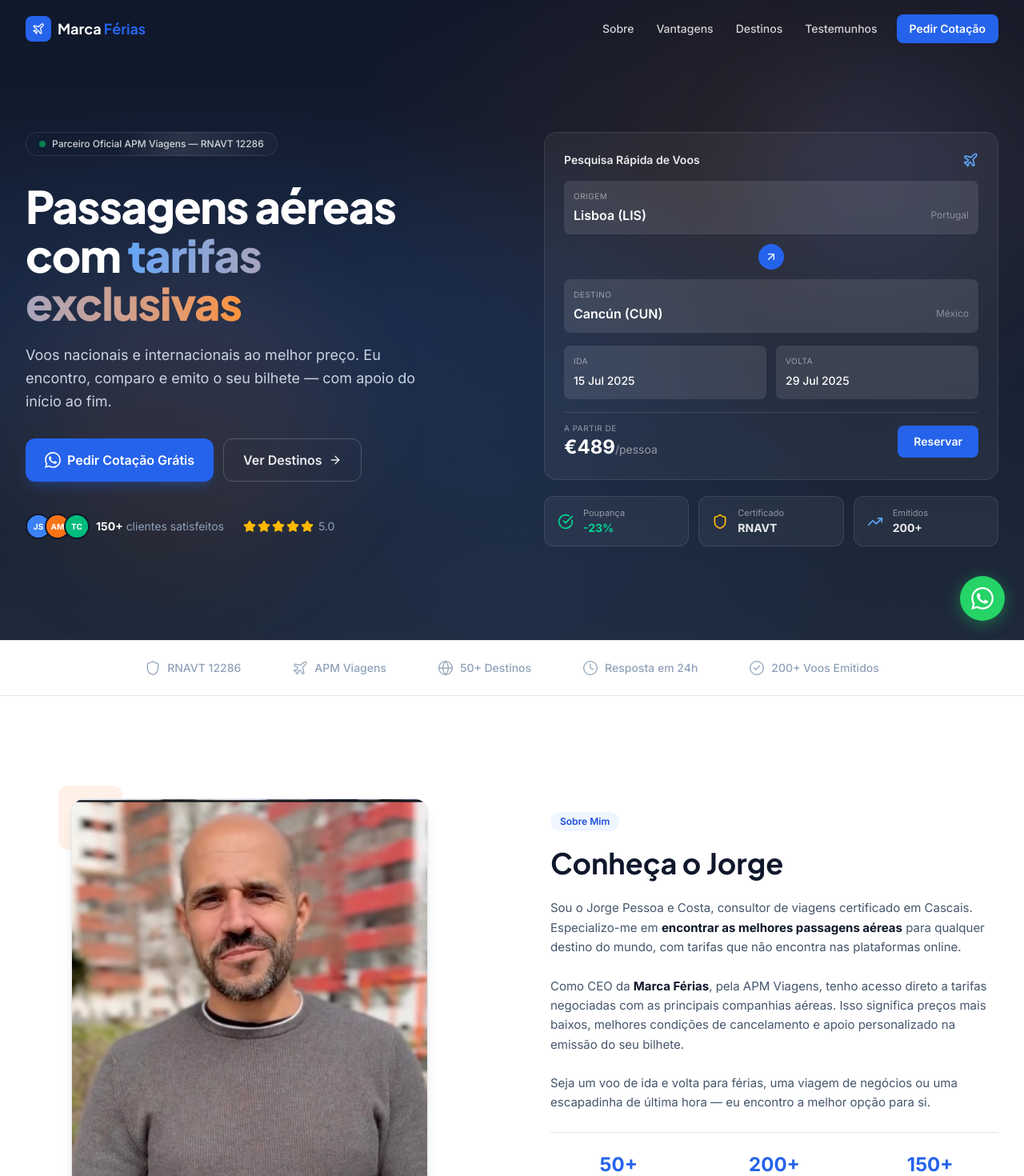
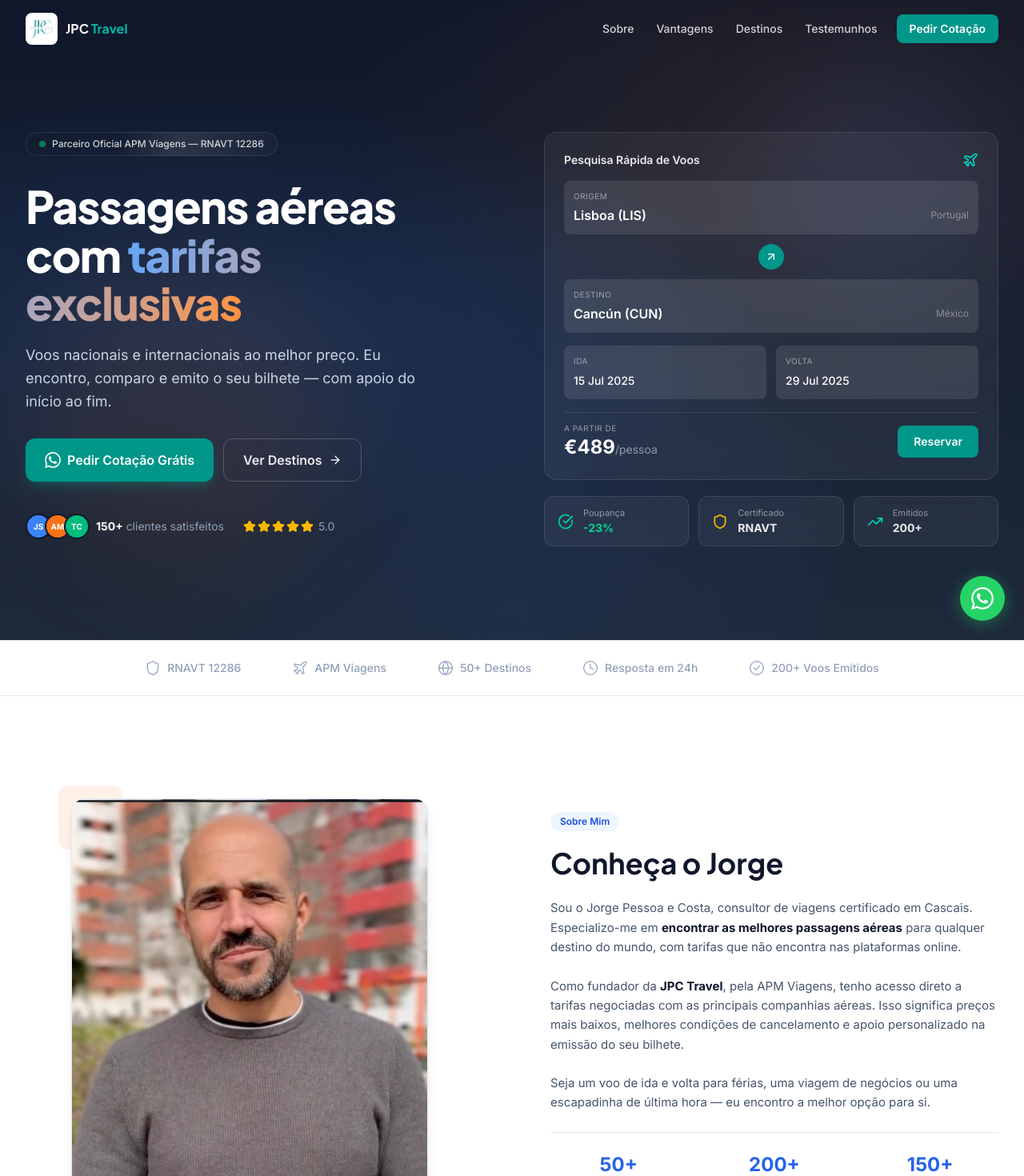
Before and after one commit to leo-schlanger/jorgecostatravel, a React (Vite) app: page / in a window 1280 px wide. Shown: the top 1470 px of the page at 80% size. Built offline with nearby package versions, Linux system fonts and the light colour scheme.

Commit message:
rebrand: replace Marca Férias with JPC Travel, use real logo, teal accent color

```diff
--- a/index.html
+++ b/index.html
@@ -6,19 +6,19 @@
     <meta name="viewport" content="width=device-width, initial-scale=1.0" />
     <meta name="description" content="Passagens aéreas com tarifas exclusivas. Jorge Pessoa e Costa, consultor certificado APM Viagens." />
     <meta name="theme-color" content="#0f172a" />
-    <meta property="og:title" content="Marca Férias | Passagens Aéreas ao Melhor Preço" />
+    <meta property="og:title" content="JPC Travel | Passagens Aéreas ao Melhor Preço" />
     <meta property="og:description" content="Voos nacionais e internacionais com tarifas exclusivas. Consultor certificado RNAVT." />
     <meta property="og:type" content="website" />
     <meta property="og:locale" content="pt_PT" />
     <link rel="preconnect" href="https://fonts.googleapis.com" />
     <link rel="preconnect" href="https://fonts.gstatic.com" crossorigin />
     <link href="https://fonts.googleapis.com/css2?family=Inter:wght@400;500;600;700;800&family=Plus+Jakarta+Sans:wght@600;700;800&display=swap" rel="stylesheet" />
-    <title>Marca Férias | Jorge Costa Travel — Passagens Aéreas</title>
+    <title>Jorge Pessoa e Costa Travel — Passagens Aéreas ao Melhor Preço</title>
     <script type="application/ld+json">
     {
       "@context": "https://schema.org",
       "@type": "TravelAgency",
-      "name": "Marca Férias - Jorge Pessoa e Costa",
+      "name": "Jorge Pessoa e Costa Travel",
       "telephone": "+351931362788",
       "address": { "@type": "PostalAddress", "addressLocality": "Cascais", "addressCountry": "PT" },
       "sameAs": ["https://www.instagram.com/jorgepessoacostatravel/"]
--- a/src/components/About.tsx
+++ b/src/components/About.tsx
@@ -42,7 +42,7 @@ export default function About() {
               Especializo-me em <strong className="text-slate-900">encontrar as melhores passagens aéreas</strong> para qualquer destino do mundo, com tarifas que não encontra nas plataformas online.
             </p>
             <p className="text-slate-600 leading-relaxed text-[15px]">
-              Como CEO da <strong className="text-slate-900">Marca Férias</strong>, pela APM Viagens, tenho acesso direto a tarifas negociadas com as principais companhias aéreas. Isso significa preços mais baixos, melhores condições de cancelamento e apoio personalizado na emissão do seu bilhete.
+              Como fundador da <strong className="text-slate-900">JPC Travel</strong>, pela APM Viagens, tenho acesso direto a tarifas negociadas com as principais companhias aéreas. Isso significa preços mais baixos, melhores condições de cancelamento e apoio personalizado na emissão do seu bilhete.
             </p>
             <p className="text-slate-600 leading-relaxed text-[15px]">
               Seja um voo de ida e volta para férias, uma viagem de negócios ou uma escapadinha de última hora — eu encontro a melhor opção para si.
--- a/src/components/Contact.tsx
+++ b/src/components/Contact.tsx
@@ -34,7 +34,7 @@ export default function Contact() {
               <h3 className="font-display text-xl font-bold text-slate-900 mb-6">Pedir cotação de voo</h3>
               <form action="https://formsubmit.co/YOUR_EMAIL_HERE" method="POST" className="space-y-4">
                 {/* SUBSTITUIR: Trocar YOUR_EMAIL_HERE pelo email real */}
-                <input type="hidden" name="_subject" value="Nova cotação — Site Marca Férias" />
+                <input type="hidden" name="_subject" value="Nova cotação — JPC Travel" />
                 <input type="hidden" name="_captcha" value="false" />
                 <input type="hidden" name="_template" value="table" />
                 <input type="text" name="_honey" style={{ display: "none" }} />
@@ -60,7 +60,7 @@ export default function Contact() {
                   <label htmlFor="notes" className="block text-sm font-medium text-slate-700 mb-1.5">Notas</label>
                   <textarea id="notes" name="notas" rows={3} placeholder="Preferência de horário, companhia aérea, classe..." className="w-full px-4 py-2.5 bg-slate-50 border border-slate-200 rounded-lg text-sm focus:outline-none focus:ring-2 focus:ring-brand-500/20 focus:border-brand-500 transition-all resize-none" />
                 </div>
-                <button type="submit" className="w-full inline-flex items-center justify-center gap-2 px-6 py-3 bg-brand-600 hover:bg-brand-700 text-white font-semibold rounded-lg transition-all shadow-sm hover:shadow-md">
+                <button type="submit" className="w-full inline-flex items-center justify-center gap-2 px-6 py-3 bg-teal-600 hover:bg-teal-700 text-white font-semibold rounded-lg transition-all shadow-sm hover:shadow-md">
                   <Send className="w-4 h-4" /> Pedir Cotação
                 </button>
               </form>
--- a/src/components/Footer.tsx
+++ b/src/components/Footer.tsx
@@ -1,4 +1,4 @@
-import { Plane, Phone, Shield } from "lucide-react"
+import { Phone, Shield } from "lucide-react"
 import { INSTAGRAM_URL, WHATSAPP_URL, PHONE } from "../lib/utils"
 
 export default function Footer() {
@@ -7,30 +7,28 @@ export default function Footer() {
       <div className="max-w-7xl mx-auto px-4 sm:px-6 lg:px-8 py-12">
         <div className="flex flex-col md:flex-row items-start md:items-center justify-between gap-6 pb-8 border-b border-white/10">
           <div>
-            <div className="flex items-center gap-2 mb-2">
-              <div className="w-7 h-7 rounded-lg bg-brand-600 flex items-center justify-center">
-                <Plane className="w-3.5 h-3.5 text-white" />
-              </div>
-              <span className="font-display font-bold text-lg text-white">Marca <span className="text-brand-400">Férias</span></span>
+            <div className="flex items-center gap-3 mb-2">
+              <img src="/logo.jpg" alt="JPC Travel" className="h-10 w-10 rounded-lg object-cover" />
+              <span className="font-display font-bold text-lg text-white">JPC <span className="text-teal-400">Travel</span></span>
             </div>
             <p className="text-sm text-white/40">Jorge Pessoa e Costa — Consultor de Viagens</p>
           </div>
 
           <div className="flex items-center gap-3">
-            {[
-              { href: INSTAGRAM_URL, icon: () => <svg className="w-4 h-4" viewBox="0 0 24 24" fill="none" stroke="currentColor" strokeWidth="2" strokeLinecap="round" strokeLinejoin="round"><rect x="2" y="2" width="20" height="20" rx="5" ry="5"/><path d="M16 11.37A4 4 0 1 1 12.63 8 4 4 0 0 1 16 11.37z"/><line x1="17.5" y1="6.5" x2="17.51" y2="6.5"/></svg>, label: "Instagram" },
-              { href: WHATSAPP_URL, icon: () => <WhatsAppSmall />, label: "WhatsApp" },
-              { href: `tel:${PHONE}`, icon: Phone, label: "Telefone" },
-            ].map(({ href, icon: Icon, label }) => (
-              <a key={label} href={href} target="_blank" rel="noopener noreferrer" className="w-9 h-9 rounded-lg bg-white/5 hover:bg-white/10 flex items-center justify-center transition-colors" aria-label={label}>
-                <Icon className="w-4 h-4" />
-              </a>
-            ))}
+            <SocialLink href={INSTAGRAM_URL} label="Instagram">
+              <svg className="w-4 h-4" viewBox="0 0 24 24" fill="none" stroke="currentColor" strokeWidth="2" strokeLinecap="round" strokeLinejoin="round"><rect x="2" y="2" width="20" height="20" rx="5" ry="5"/><path d="M16 11.37A4 4 0 1 1 12.63 8 4 4 0 0 1 16 11.37z"/><line x1="17.5" y1="6.5" x2="17.51" y2="6.5"/></svg>
+            </SocialLink>
+            <SocialLink href={WHATSAPP_URL} label="WhatsApp">
+              <svg className="w-4 h-4" viewBox="0 0 24 24" fill="currentColor"><path d="M17.472 14.382c-.297-.149-1.758-.867-2.03-.967-.273-.099-.471-.148-.67.15-.197.297-.767.966-.94 1.164-.173.199-.347.223-.644.075-.297-.15-1.255-.463-2.39-1.475-.883-.788-1.48-1.761-1.653-2.059-.173-.297-.018-.458.13-.606.134-.133.298-.347.446-.52.149-.174.198-.298.298-.497.099-.198.05-.371-.025-.52-.075-.149-.669-1.612-.916-2.207-.242-.579-.487-.5-.669-.51-.173-.008-.371-.01-.57-.01-.198 0-.52.074-.792.372-.272.297-1.04 1.016-1.04 2.479 0 1.462 1.065 2.875 1.213 3.074.149.198 2.096 3.2 5.077 4.487.709.306 1.262.489 1.694.625.712.227 1.36.195 1.871.118.571-.085 1.758-.719 2.006-1.413.248-.694.248-1.289.173-1.413-.074-.124-.272-.198-.57-.347m-5.421 7.403h-.004a9.87 9.87 0 01-5.031-1.378l-.361-.214-3.741.982.998-3.648-.235-.374a9.86 9.86 0 01-1.51-5.26c.001-5.45 4.436-9.884 9.888-9.884 2.64 0 5.122 1.03 6.988 2.898a9.825 9.825 0 012.893 6.994c-.003 5.45-4.437 9.884-9.885 9.884m8.413-18.297A11.815 11.815 0 0012.05 0C5.495 0 .16 5.335.157 11.892c0 2.096.547 4.142 1.588 5.945L.057 24l6.305-1.654a11.882 11.882 0 005.683 1.448h.005c6.554 0 11.89-5.335 11.893-11.893a11.821 11.821 0 00-3.48-8.413z" /></svg>
+            </SocialLink>
+            <SocialLink href={`tel:${PHONE}`} label="Telefone">
+              <Phone className="w-4 h-4" />
+            </SocialLink>
           </div>
         </div>
 
         <div className="flex flex-col sm:flex-row items-start sm:items-center justify-between gap-4 pt-8 text-xs text-white/30">
-          <span>&copy; 2025 Marca Férias — Jorge Pessoa e Costa. Todos os direitos reservados.</span>
+          <span>&copy; 2025 Jorge Pessoa e Costa Travel. Todos os direitos reservados.</span>
           <div className="flex items-center gap-2 px-3 py-1.5 bg-white/5 rounded-lg">
             <Shield className="w-3.5 h-3.5" /> RNAVT 12286 — APM Viagens
           </div>
@@ -40,6 +38,10 @@ export default function Footer() {
   )
 }
 
-function WhatsAppSmall() {
-  return <svg className="w-4 h-4" viewBox="0 0 24 24" fill="currentColor"><path d="M17.472 14.382c-.297-.149-1.758-.867-2.03-.967-.273-.099-.471-.148-.67.15-.197.297-.767.966-.94 1.164-.173.199-.347.223-.644.075-.297-.15-1.255-.463-2.39-1.475-.883-.788-1.48-1.761-1.653-2.059-.173-.297-.018-.458.13-.606.134-.133.298-.347.446-.52.149-.174.198-.298.298-.497.099-.198.05-.371-.025-.52-.075-.149-.669-1.612-.916-2.207-.242-.579-.487-.5-.669-.51-.173-.008-.371-.01-.57-.01-.198 0-.52.074-.792.372-.272.297-1.04 1.016-1.04 2.479 0 1.462 1.065 2.875 1.213 3.074.149.198 2.096 3.2 5.077 4.487.709.306 1.262.489 1.694.625.712.227 1.36.195 1.871.118.571-.085 1.758-.719 2.006-1.413.248-.694.248-1.289.173-1.413-.074-.124-.272-.198-.57-.347m-5.421 7.403h-.004a9.87 9.87 0 01-5.031-1.378l-.361-.214-3.741.982.998-3.648-.235-.374a9.86 9.86 0 01-1.51-5.26c.001-5.45 4.436-9.884 9.888-9.884 2.64 0 5.122 1.03 6.988 2.898a9.825 9.825 0 012.893 6.994c-.003 5.45-4.437 9.884-9.885 9.884m8.413-18.297A11.815 11.815 0 0012.05 0C5.495 0 .16 5.335.157 11.892c0 2.096.547 4.142 1.588 5.945L.057 24l6.305-1.654a11.882 11.882 0 005.683 1.448h.005c6.554 0 11.89-5.335 11.893-11.893a11.821 11.821 0 00-3.48-8.413z" /></svg>
+function SocialLink({ href, label, children }: { href: string; label: string; children: React.ReactNode }) {
+  return (
+    <a href={href} target="_blank" rel="noopener noreferrer" className="w-9 h-9 rounded-lg bg-white/5 hover:bg-white/10 flex items-center justify-center transition-colors" aria-label={label}>
+      {children}
+    </a>
+  )
 }
--- a/src/components/Hero.tsx
+++ b/src/components/Hero.tsx
@@ -1,4 +1,4 @@
-import { Plane, ArrowRight, Star, ArrowUpRight, CheckCircle, Shield, TrendingUp } from "lucide-react"
+import { ArrowRight, Star, ArrowUpRight, CheckCircle, Shield, TrendingUp, Plane } from "lucide-react"
 import { WHATSAPP_MSG } from "../lib/utils"
 
 export default function Hero() {
@@ -30,7 +30,7 @@ export default function Hero() {
             </div>
 
             <div className="flex flex-col sm:flex-row gap-3">
-              <a href={WHATSAPP_MSG("Olá Jorge! Gostaria de uma cotação de voo.")} target="_blank" rel="noopener noreferrer" className="inline-flex items-center justify-center gap-2 px-6 py-3.5 bg-brand-600 hover:bg-brand-700 text-white font-semibold rounded-xl transition-all shadow-lg shadow-brand-600/25 hover:shadow-brand-600/40 hover:-translate-y-0.5">
+              <a href={WHATSAPP_MSG("Olá Jorge! Gostaria de uma cotação de voo.")} target="_blank" rel="noopener noreferrer" className="inline-flex items-center justify-center gap-2 px-6 py-3.5 bg-teal-600 hover:bg-teal-700 text-white font-semibold rounded-xl transition-all shadow-lg shadow-teal-600/25 hover:shadow-teal-600/40 hover:-translate-y-0.5">
                 <WhatsAppIcon />
                 Pedir Cotação Grátis
               </a>
@@ -63,7 +63,7 @@ export default function Hero() {
             <div className="glass rounded-2xl p-6 space-y-4">
               <div className="flex items-center justify-between">
                 <span className="text-sm font-semibold text-white/90">Pesquisa Rápida de Voos</span>
-                <Plane className="w-5 h-5 text-brand-400" />
+                <Plane className="w-5 h-5 text-teal-400" />
               </div>
 
               <div className="space-y-3">
@@ -76,7 +76,7 @@ export default function Hero() {
                 </div>
 
                 <div className="flex items-center justify-center">
-                  <div className="w-8 h-8 rounded-full bg-brand-600 flex items-center justify-center">
+                  <div className="w-8 h-8 rounded-full bg-teal-600 flex items-center justify-center">
                     <ArrowUpRight className="w-4 h-4 text-white" />
                   </div>
                 </div>
@@ -106,7 +106,7 @@ export default function Hero() {
                   <div className="text-[10px] uppercase tracking-wider text-white/50">A partir de</div>
                   <div className="text-2xl font-bold text-white">€489<span className="text-sm font-normal text-white/50">/pessoa</span></div>
                 </div>
-                <a href={WHATSAPP_MSG("Olá Jorge! Vi o voo Lisboa-Cancún e gostaria de mais informações.")} target="_blank" rel="noopener noreferrer" className="px-5 py-2.5 bg-brand-600 hover:bg-brand-700 text-white text-sm font-semibold rounded-lg transition-colors">
+                <a href={WHATSAPP_MSG("Olá Jorge! Vi o voo Lisboa-Cancún e gostaria de mais informações.")} target="_blank" rel="noopener noreferrer" className="px-5 py-2.5 bg-teal-600 hover:bg-teal-700 text-white text-sm font-semibold rounded-lg transition-colors">
                   Reservar
                 </a>
               </div>
@@ -129,7 +129,7 @@ export default function Hero() {
                 </div>
               </div>
               <div className="glass rounded-xl px-4 py-3 flex items-center gap-3">
-                <TrendingUp className="w-5 h-5 text-brand-400 flex-shrink-0" />
+                <TrendingUp className="w-5 h-5 text-teal-400 flex-shrink-0" />
                 <div>
                   <div className="text-[11px] text-white/50">Emitidos</div>
                   <div className="text-sm font-bold text-white/90">200+</div>
--- a/src/components/HowItWorks.tsx
+++ b/src/components/HowItWorks.tsx
@@ -32,7 +32,7 @@ function Step({ n, title, desc }: { n: string; title: string; desc: string }) {
   const ref = useReveal()
   return (
     <div ref={ref} className="reveal-el text-center">
-      <div className="w-14 h-14 mx-auto mb-6 rounded-2xl bg-brand-600 text-white flex items-center justify-center font-display font-bold text-xl relative z-10 shadow-lg shadow-brand-600/20">{n}</div>
+      <div className="w-14 h-14 mx-auto mb-6 rounded-2xl bg-teal-600 text-white flex items-center justify-center font-display font-bold text-xl relative z-10 shadow-lg shadow-teal-600/20">{n}</div>
       <h3 className="text-lg font-bold text-slate-900 mb-2">{title}</h3>
       <p className="text-slate-500 text-sm leading-relaxed max-w-xs mx-auto">{desc}</p>
     </div>
--- a/src/components/Navbar.tsx
+++ b/src/components/Navbar.tsx
@@ -1,5 +1,5 @@
 import { useState } from "react"
-import { Plane, Menu, X } from "lucide-react"
+import { Menu, X } from "lucide-react"
 import { useScrollNav } from "../lib/hooks"
 
 export default function Navbar() {
@@ -7,18 +7,15 @@ export default function Navbar() {
   const [open, setOpen] = useState(false)
 
   const linkClass = scrolled || open ? "text-slate-600 hover:text-slate-900" : "text-white/80 hover:text-white"
-  const brandClass = scrolled || open ? "text-brand-950" : "text-white"
 
   return (
     <nav className={`fixed top-0 left-0 right-0 z-50 transition-all duration-300 ${scrolled || open ? "nav-glass" : ""}`}>
       <div className="max-w-7xl mx-auto px-4 sm:px-6 lg:px-8">
         <div className="flex items-center justify-between h-16 lg:h-[72px]">
-          <a href="#" className="flex items-center gap-2">
-            <div className="w-8 h-8 rounded-lg bg-brand-600 flex items-center justify-center">
-              <Plane className="w-4 h-4 text-white" />
-            </div>
-            <span className={`font-display font-bold text-lg transition-colors ${brandClass}`}>
-              Marca <span className="text-brand-600">Férias</span>
+          <a href="#" className="flex items-center gap-2.5">
+            <img src="/logo.jpg" alt="JPC Travel" className="h-10 w-10 rounded-lg object-cover" />
+            <span className={`font-display font-bold text-base transition-colors ${scrolled || open ? "text-brand-950" : "text-white"}`}>
+              JPC <span className="text-teal-500">Travel</span>
             </span>
           </a>
 
@@ -33,7 +30,7 @@ export default function Navbar() {
                 {label}
               </a>
             ))}
-            <a href="#contacto" className="ml-2 inline-flex items-center gap-2 px-4 py-2 bg-brand-600 text-white text-sm font-semibold rounded-lg hover:bg-brand-700 transition-colors shadow-sm">
+            <a href="#contacto" className="ml-2 inline-flex items-center gap-2 px-4 py-2 bg-teal-600 text-white text-sm font-semibold rounded-lg hover:bg-teal-700 transition-colors shadow-sm">
               Pedir Cotação
             </a>
           </div>
@@ -52,7 +49,7 @@ export default function Navbar() {
                 {label}
               </a>
             ))}
-            <a href="#contacto" onClick={() => setOpen(false)} className="block mt-2 text-center px-4 py-2.5 bg-brand-600 text-white text-sm font-semibold rounded-lg">
+            <a href="#contacto" onClick={() => setOpen(false)} className="block mt-2 text-center px-4 py-2.5 bg-teal-600 text-white text-sm font-semibold rounded-lg">
               Pedir Cotação
             </a>
           </div>
--- a/src/components/Testimonials.tsx
+++ b/src/components/Testimonials.tsx
@@ -4,7 +4,7 @@ import { useReveal } from "../lib/hooks"
 const testimonials = [
   {
     text: "Pedi cotação para 4 voos Lisboa-Maldivas e o Jorge encontrou uma tarifa 200€ mais barata por pessoa do que a melhor que eu tinha encontrado online. Recomendo a 100%!",
-    name: "Maria & Tiago Silva", trip: "Lisboa → Maldivas", initials: "MS", color: "bg-brand-600",
+    name: "Maria & Tiago Silva", trip: "Lisboa → Maldivas", initials: "MS", color: "bg-teal-600",
   },
   {
     text: "Precisava de alterar o meu voo de última hora e o Jorge resolveu tudo em minutos. Se fosse pela companhia aérea, tinha perdido o bilhete. O apoio pessoal faz toda a diferença.",
```
Also changed, not shown: public/logo.jpg (added).
